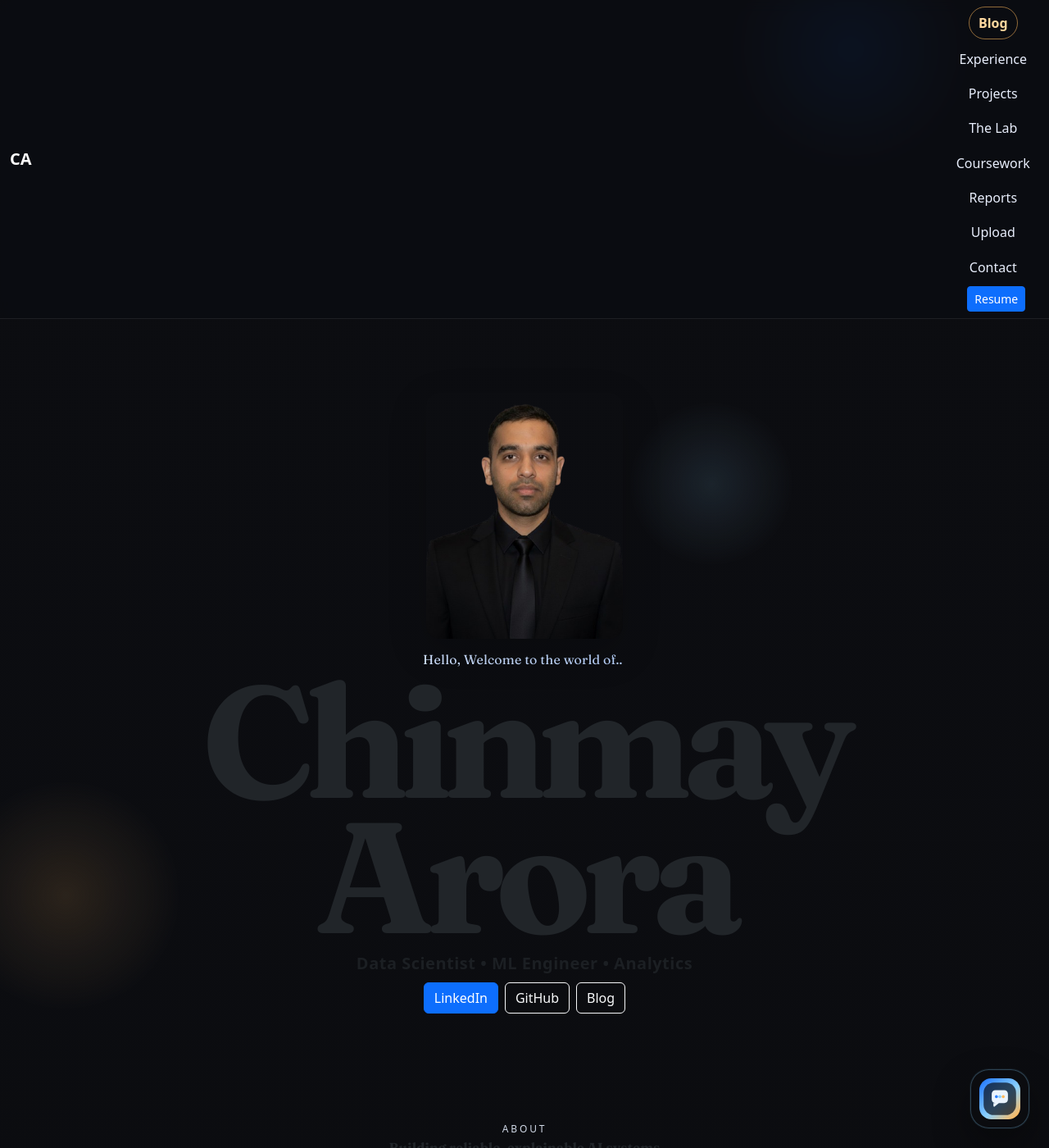
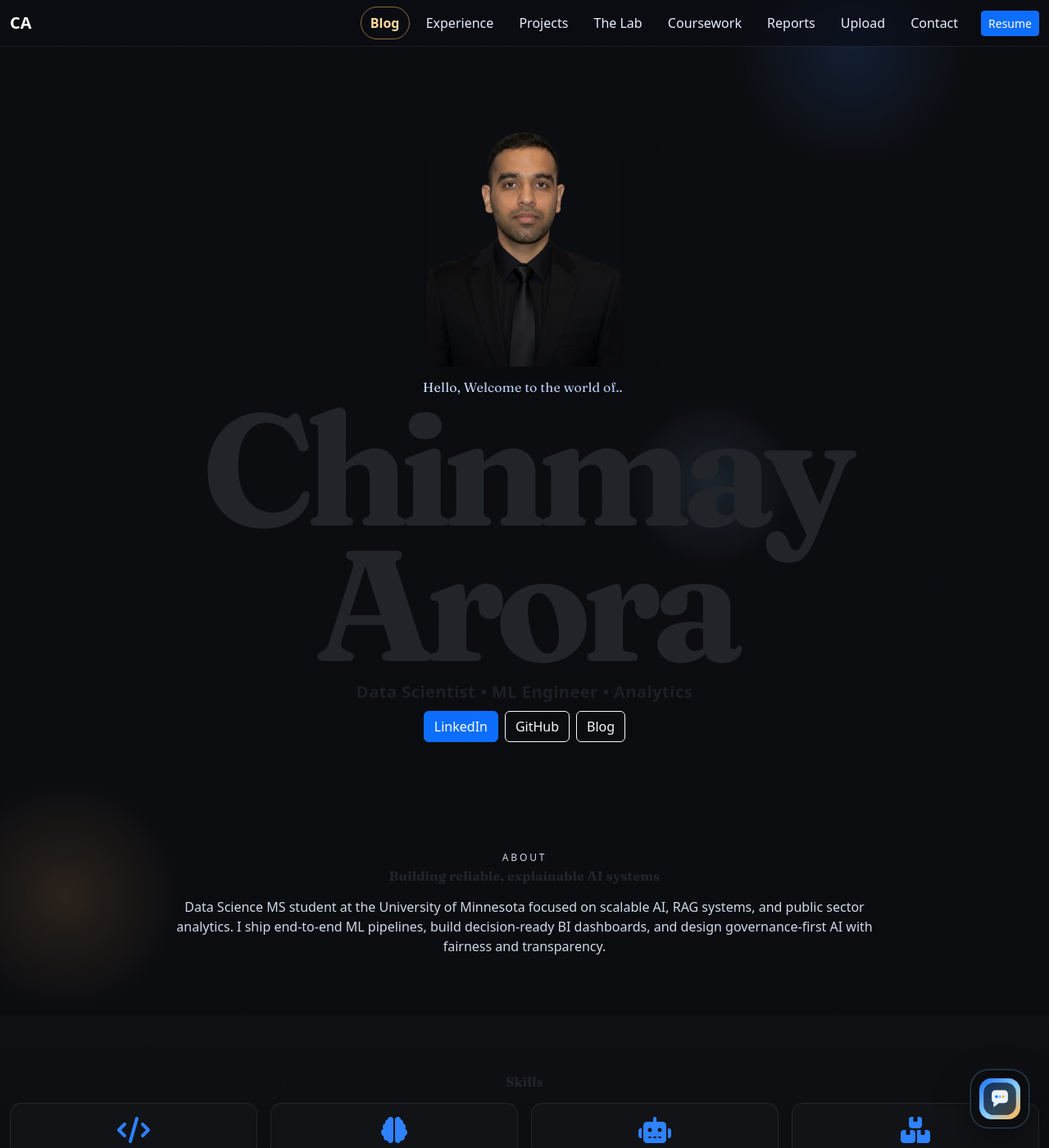
Before and after one commit to ChinmayA301/ChinmayA301.github.io, a Jekyll site: the page index.html, which Jekyll copies as it is, in a window 1280 px wide and 1400 px high. Shown: the whole window at 82% size. Built offline with Jekyll 4.4.1, drawn with Linux system fonts in a browser that asks for light colours; nearby versions of some CDN libraries.

Commit message:
Fix navbar row layout

```diff
--- a/css/style.css
+++ b/css/style.css
@@ -145,6 +145,7 @@ h4,
 
 .site-nav-list {
     display: flex;
+    flex-direction: row;
     flex-wrap: wrap;
     justify-content: flex-end;
     align-items: center;
@@ -1191,6 +1192,10 @@ footer {
     z-index: 1000;
 }
 
+.site-nav-list.navbar-nav {
+    flex-direction: row;
+}
+
 #back-to-top:hover {
     filter: brightness(1.08);
 }
@@ -1245,6 +1250,7 @@ footer {
     }
 
     .site-nav-list {
+        flex-direction: row;
         justify-content: center;
     }
 
```
